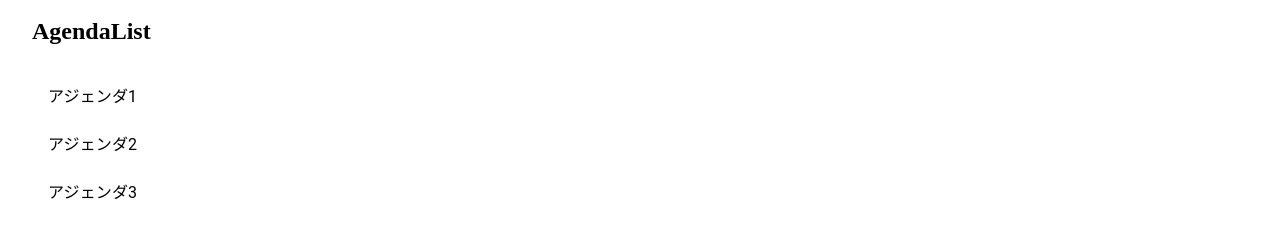
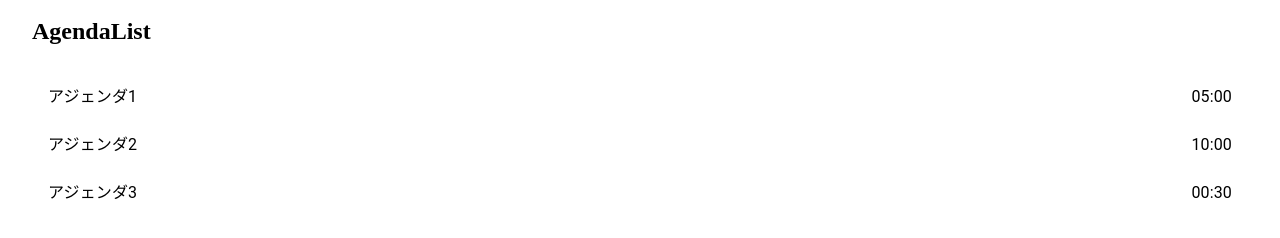
Before and after one commit to youichiro/timekeeper, a Next.js app: page / in a window 1280 px wide. Shown: the part 508-746 px from the top of the page. Built offline with nearby package versions, Linux system fonts and the light colour scheme.

Commit message:
AgendaのnameとtimeをGridで表示

```diff
--- a/components/AgendaListItem.tsx
+++ b/components/AgendaListItem.tsx
@@ -1,5 +1,5 @@
 import React from 'react'
-import { ListItem, ListItemText } from '@material-ui/core'
+import { ListItem, ListItemText, Grid } from '@material-ui/core'
 import { Agenda } from '../interfaces/index'
 
 type Props = {
@@ -9,7 +9,14 @@ type Props = {
 const AgendaListItem: React.FC<Props> = ({ agenda }) => {
   return (
     <ListItem button>
-      <ListItemText primary={agenda.name} />
+      <Grid container spacing={3}>
+        <Grid item xs={6}>
+          <ListItemText primary={agenda.name} />
+        </Grid>
+        <Grid item xs={6}>
+          <ListItemText style={{ textAlign: 'right' }} primary={agenda.time} />
+        </Grid>
+      </Grid>
     </ListItem>
   )
 }
```
